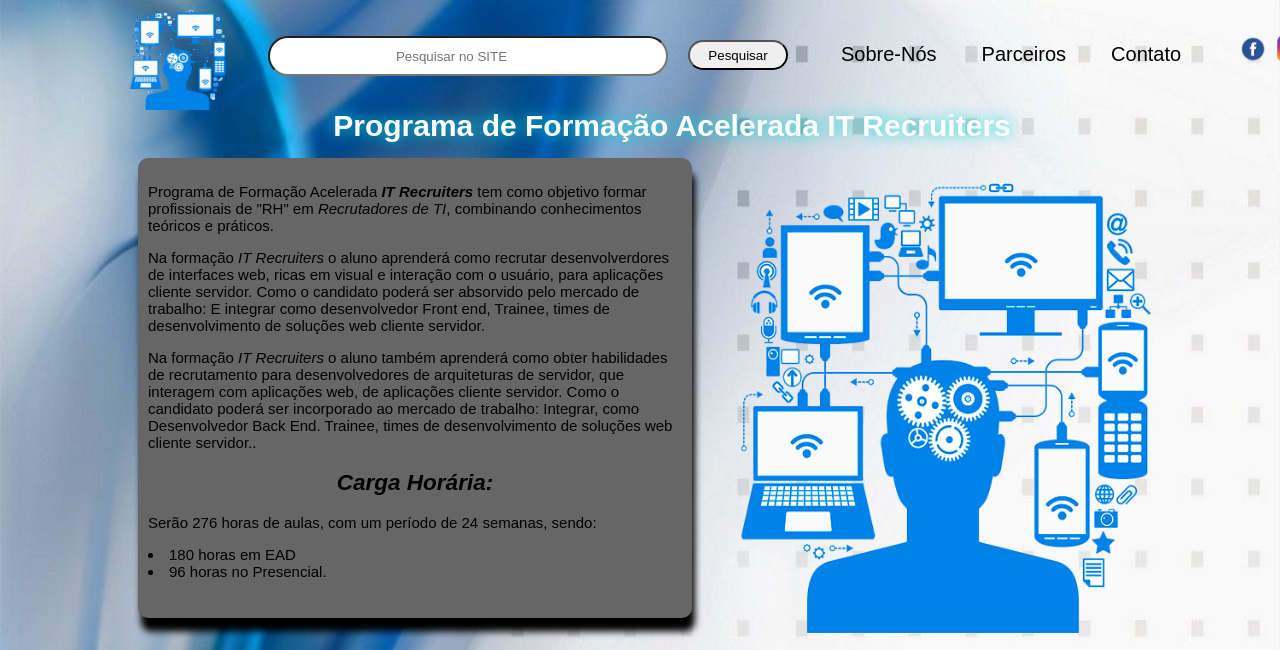
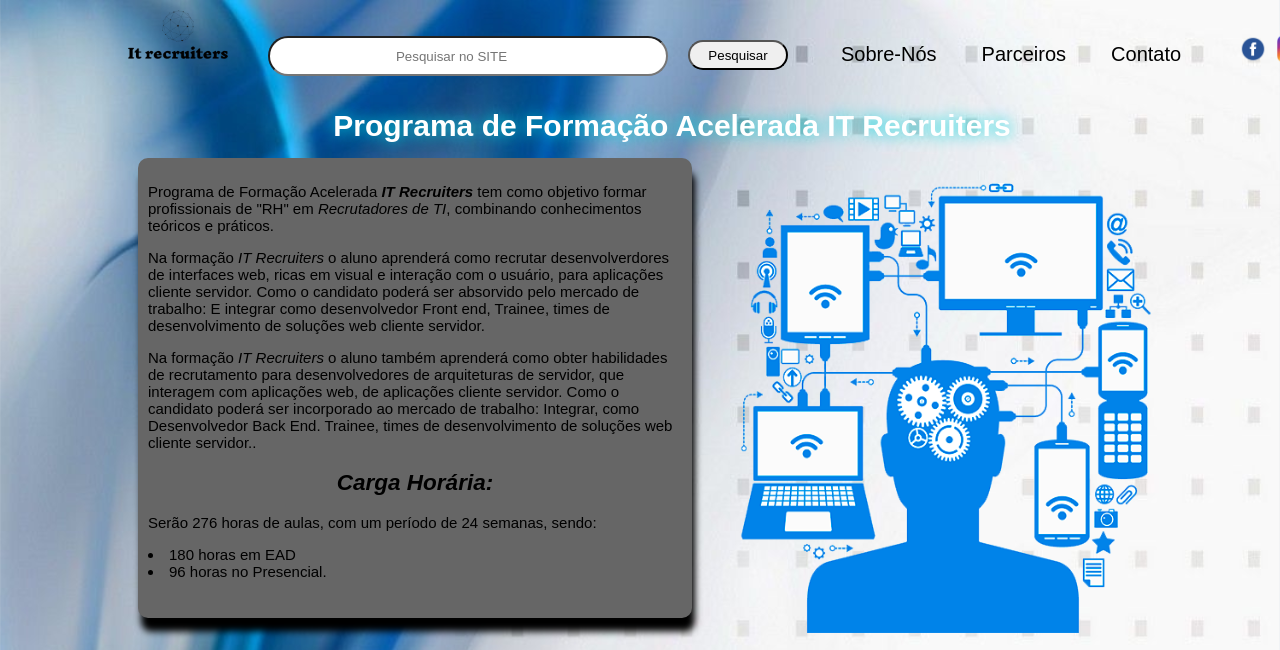
Before and after one commit to GGCORDEIRO/Grupo-13, a plain HTML site: page index.html in a window 1280 px wide. Shown: the top 650 px of the page. Drawn offline with Linux system fonts and the light colour scheme.

Commit message:
Update index.html

```diff
--- a/index.html
+++ b/index.html
@@ -18,7 +18,7 @@
     <!--Cabeçalho da Página-->
     <header class="cabecalho">
         <a href="index.html">
-            <img src="/imagens/imagemIT.png" class="logo" title="Pagina inicial IT Recruiters" alt="Musicdot">
+            <img src="/imagens/logoIT.png" class="logo" title="Pagina inicial IT Recruiters" alt="Musicdot">
           </a>
 
           <nav class="pesquisa1">
```
